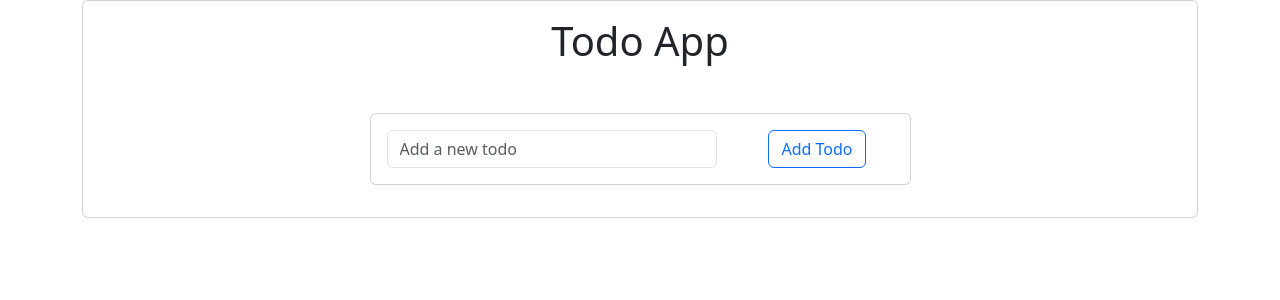
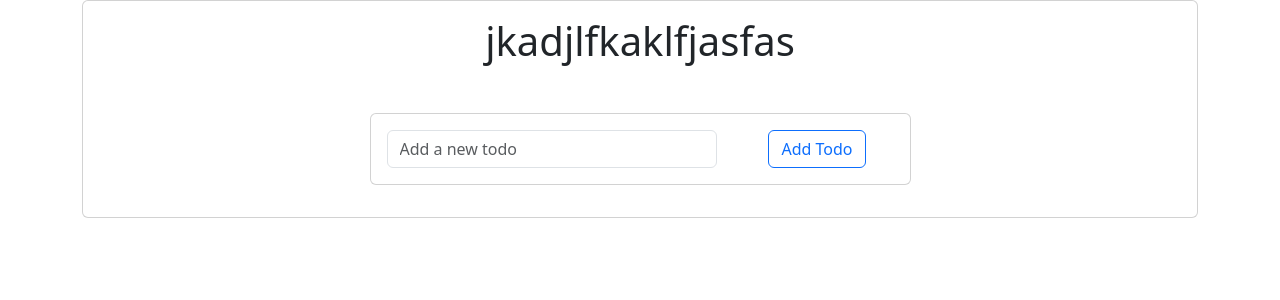
Before and after one commit to Jeeva1412/todoreact, a React (Create React App) app: page / in a window 1280 px wide. Shown: the top 300 px of the page. Built offline with nearby package versions, Linux system fonts and the light colour scheme.

Commit message:
dkjladfasd

```diff
--- a/src/App.js
+++ b/src/App.js
@@ -24,7 +24,7 @@ function TodoApp() {
     <div className="container ">
       <div className="card " id="card" >
       <div className="card-body">
-      <h1 className="text-dark text-center card-title">Todo App</h1>
+      <h1 className="text-dark text-center card-title">jkadjlfkaklfjasfas</h1>
 
       <form onSubmit={addTodo} className="mb-6 text-center d-flex justify-content-center mt-5" style={{ width: "100%", height: "100%" }}>
 
```
